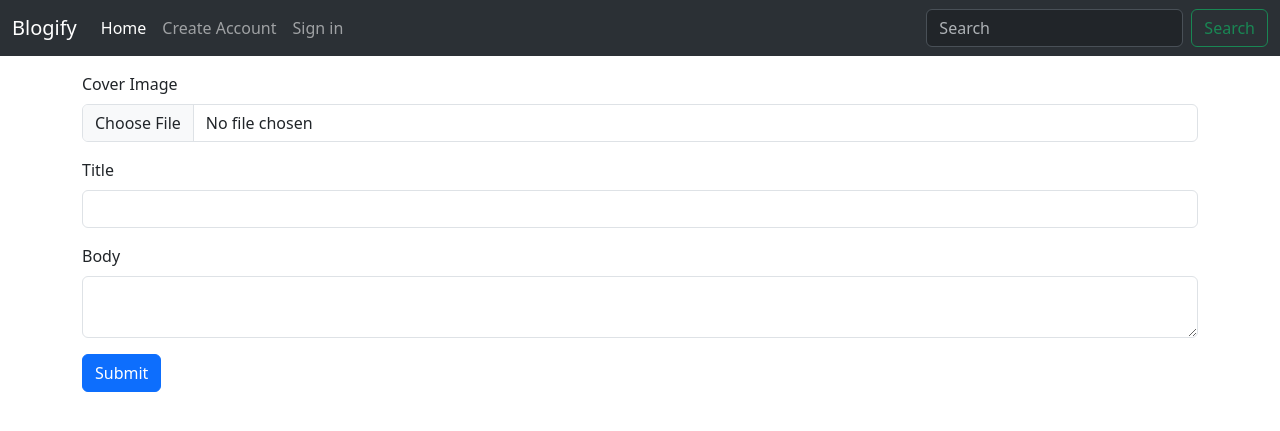
After one commit to dhananjay8482/Blogging-App, a Node server app: page /blog/add-new in a window 1280 px wide. The commit adds this page. Shown: the top 431 px of the page. Run offline with Node 20, Linux system fonts and the light colour scheme; some libraries are stand-ins or nearby versions.

Commit message:
[+] Blog Schema Added and Integrated POST api

```diff
--- a/index.js
+++ b/index.js
@@ -3,6 +3,10 @@ const express = require('express');
 const cookieParser = require('cookie-parser');
 
 const userRoute = require('./routes/user');
+const blogRoute = require('./routes/blog');
+
+const Blog = require('./models/blog')
+
 const mongoose = require('mongoose');
 const { checkForAuthenticationCookie } = require('./middlewares/authentication');
 
@@ -20,14 +24,18 @@ app.set('views', path.resolve("./views"));
 app.use(express.urlencoded({ extended: false }))
 app.use(cookieParser());
 app.use(checkForAuthenticationCookie("token"))
+app.use(express.static(path.resolve('./public'))) // TO SERVE PUBLIC FOLDER IMAGES STATICALLY
 
-app.get('/', (req, res)=>{
+app.get('/', async (req, res)=>{
+    const allBlogs = await Blog.find({})
     res.render('home', {
-        user: req.user
+        user: req.user,
+        blogs: allBlogs
     });
 })
 
 app.use('/user', userRoute)
+app.use('/blog', blogRoute)
 
 // Running Server
 app.listen(PORT, ()=> console.log(`Server started at PORT:${PORT}`));
--- a/package.json
+++ b/package.json
@@ -14,7 +14,8 @@
     "ejs": "^3.1.10",
     "express": "^4.21.2",
     "jsonwebtoken": "^9.0.2",
-    "mongoose": "^8.9.3"
+    "mongoose": "^8.9.3",
+    "multer": "^1.4.5-lts.1"
   },
   "devDependencies": {
     "nodemon": "^3.1.9"
--- /dev/null
+++ b/routes/blog.js
@@ -0,0 +1,37 @@
+const {Router} = require('express');
+const router = Router();
+const multer = require('multer');
+const path = require('path');
+
+const Blog = require('../models/blog');
+
+const storage = multer.diskStorage({
+    destination: function (req, file, cb) {
+      cb(null, path.resolve(`./public/uploads`));
+    },
+    filename: function (req, file, cb) {
+        const fileName = `${Date.now()}-${file.originalname}`
+        cb(null, fileName);
+    }
+  })
+const upload = multer({ storage: storage })
+
+router.get('/add-new', (req,res)=>{
+    return res.render("addBlog",{
+        user: req.user,
+    })
+} )
+
+router.post('/', upload.single('coverImage') , async (req,res)=>{
+    const { title, body } = req.body;
+    console.log(req.body);
+    const blog = await Blog.create({
+        body,
+        title,
+        createdBy: req.user._id,
+        coverImageURL: `/uploads/${req.file.filename}`
+    })
+    return res.redirect(`/blog/${blog._id}`)
+} )
+
+module.exports = router;
--- /dev/null
+++ b/views/addBlog.ejs
@@ -0,0 +1,35 @@
+<!DOCTYPE html>
+<html lang="en">
+<head>
+    <%- include('./partials/head') %>
+    <title>Add New Blog </title>
+</head>
+<body>
+    <%- include('./partials/nav') %>
+
+    <div class="container mt-3">
+
+        <form action="/blog" method="post" enctype="multipart/form-data" >
+            <div class="mb-3">
+                <label for="coverImage" class="form-label">Cover Image</label>
+                <input name="coverImage" type="file" class="form-control" id="coverImage" aria-describedby="coverImage">
+            </div>
+            <div class="mb-3">
+                <label for="title" class="form-label">Title</label>
+                <input name="title" type="text" class="form-control" id="title" aria-describedby="title">
+            </div>
+            <div class="mb-3">
+                <label for="body" class="form-label">Body</label>
+                <textarea name="body" id="body" class="form-control"></textarea>
+            </div>
+            <div class="mb-3">
+                <button type="submit" class="btn btn-primary">Submit</button>
+            </div>
+
+        </form>
+    </div>
+
+    <%- include('./partials/scripts') %>
+
+</body>
+</html>
--- a/views/partials/nav.ejs
+++ b/views/partials/nav.ejs
@@ -11,7 +11,7 @@
           </li>
           <% if (locals.user) { %>
             <li class="nav-item">
-              <a class="nav-link" href="#">Add Blog</a>
+              <a class="nav-link" href="/blog/add-new">Add Blog</a>
             </li>
             <li class="nav-item dropdown">
               <a class="nav-link dropdown-toggle" href="#" role="button" data-bs-toggle="dropdown" aria-expanded="false">
```
Also changed, not shown: models/blog.js (added, +24 -0 lines), views/home.ejs (+19 -0 lines), 3 other files.
